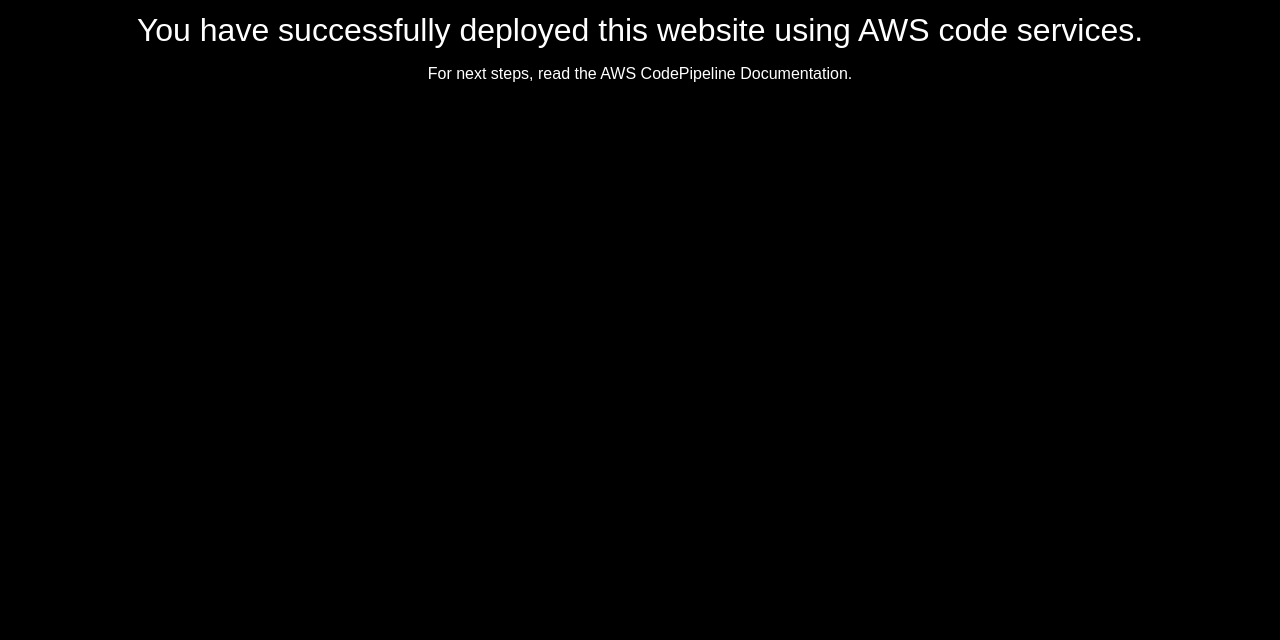
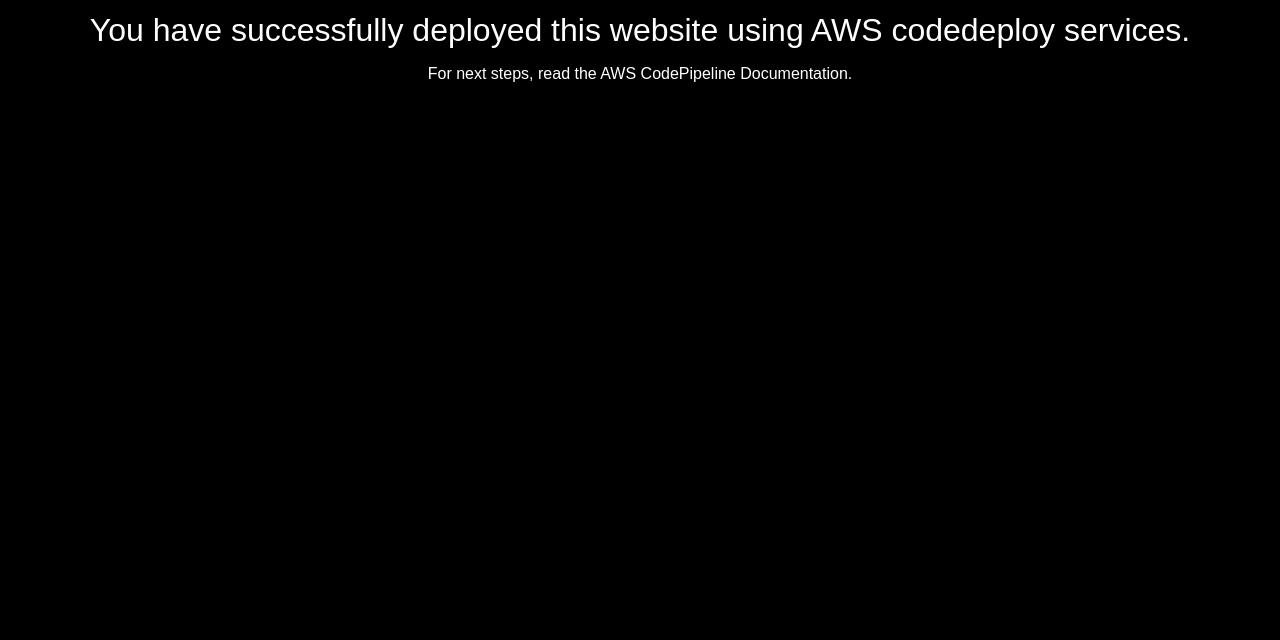
Before and after one commit to ganeshkanawade/sample-aws-codedeploy, a plain HTML site: page index.html in a window 1280 px wide. Shown: the part 160-800 px from the top of the page. Drawn offline with Linux system fonts and the light colour scheme.

Commit message:
Signed-off-by: Ganesh Kanawade <ganesh.kanawade@enyotalearning.com>

```diff
--- a/index.html
+++ b/index.html
@@ -27,7 +27,7 @@
 <body>
   <div align="center">
     <h1>Congratulations!</h1>
-    <h2>You have successfully deployed this website using AWS code services.</h2>
+    <h2>You have successfully deployed this website using AWS codedeploy services.</h2>
     <p>For next steps, read the AWS CodePipeline Documentation.</p>
   </div>
 </body>
```
